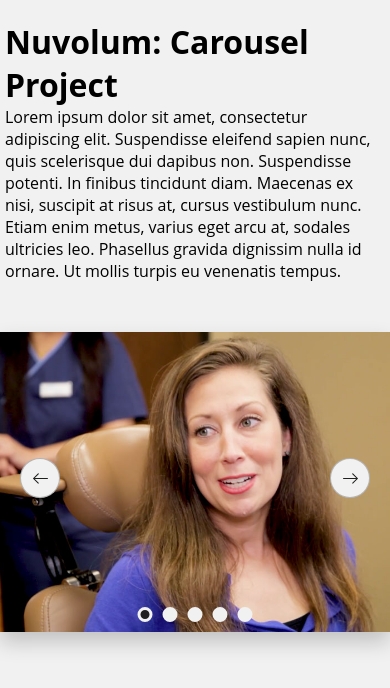
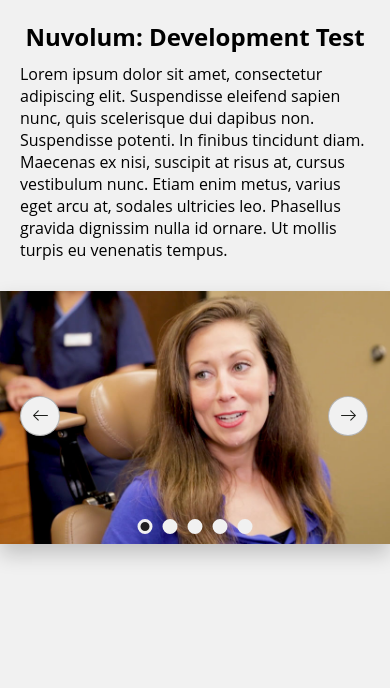
Before and after one commit to AustinW24/Nuvolum, a React (Create React App) app: page / in a window 390 px wide. Shown: the top 688 px of the page. Built offline with nearby package versions, Linux system fonts and the light colour scheme.

Commit message:
css for all devices

```diff
--- a/src/Components/Header/Header.css
+++ b/src/Components/Header/Header.css
@@ -5,13 +5,25 @@
     padding-bottom: 0;
     padding-top: 20px;
 }
-@media screen and (max-width: 605px) {
+@media screen and (max-width: 450px) {
     .header-container {
-        padding-right: min(5px);
-        padding-left: min(5px);
+        padding-right: min(10px);
+        padding-left: min(10px);
     }
+    h1 {
+        font-size: 24px;
+    }
+    p {
+        margin-top: 10px;
+        margin-bottom: -20px;
+        font-size: 16px;
+    }
+    .slide {
+        height: 400px;
+    }
+
 }
-@media screen and (min-width: 605px) {
+@media screen and (min-width: 455px) {
     .header-container {
         display: flex;
         align-items: center;
--- a/src/Components/Header/index.js
+++ b/src/Components/Header/index.js
@@ -5,7 +5,7 @@ export default function Header() {
 
     return (
         <div className="header-container">
-            <h1>Nuvolum: Carousel Project</h1>
+            <h1>Nuvolum: Development Test</h1>
             <p>Lorem ipsum dolor sit amet, consectetur adipiscing elit. Suspendisse eleifend sapien nunc, quis scelerisque dui dapibus non. Suspendisse potenti. In finibus tincidunt diam. Maecenas ex nisi, suscipit at risus at, cursus vestibulum nunc. Etiam enim metus, varius eget arcu at, sodales ultricies leo. Phasellus gravida dignissim nulla id ornare. Ut mollis turpis eu venenatis tempus. </p>
         </div>
     )
--- a/src/Components/Slider/Slider.css
+++ b/src/Components/Slider/Slider.css
@@ -1,17 +1,51 @@
+@media screen and (max-width: 500px){
+    .container-slider {
+        height: 30%;
+    }
+    .dot {
+        width: 15px;
+        height: 15px;
+    }
+    .btn-slide {
+        height: 40px;
+        width: 40px;
+    }
+    .btn-slide img {
+        width: 15px;
+        height: 15px;
+        pointer-events: none;
+      }
+    p {
+        font-size: 16px;
+    }
+}
+@media screen and (min-width: 700px){
+  .container-slider {
+    width: 100%;
+    height: 50%;
+  }
+  p {
+      font-size: 20px;
+  }
+}
+@media screen and (min-width: 1050px){
+  .container-slider {
+    width: 100%;
+    height: 50%;
+  }
+  p {
+      font-size: 20px;
+  }
+}
 .container-slider {
-    max-width: 500px;
-    height: 300px;
+    max-width: 700px;
+    max-height: 400px;
     margin: 50px auto 0;
     position: relative;
     overflow: hidden;
     box-shadow: 0 10px 20px rgba(0, 0, 0, 0.2);
   }
 
-  @media screen and (max-width: 700px){
-    .container-slider {
-      width: 100%;
-    }
-  }
   .slide {
       width: 100%;
       height: 100%;
@@ -72,19 +106,3 @@
 .dot.active {
     background: rgb(32, 32, 32);
 }
-
-@media screen and (max-width: 500px){
-    .dot {
-        width: 15px;
-        height: 15px;
-    }
-    .btn-slide {
-        height: 40px;
-        width: 40px;
-    }
-    .btn-slide img {
-        width: 15px;
-        height: 15px;
-        pointer-events: none;
-      }
-}
--- a/src/Components/SliderModal/SliderModal.css
+++ b/src/Components/SliderModal/SliderModal.css
@@ -4,14 +4,15 @@
     top: 50%;
     left: 50%;
     transform: translate(-50%, -50%);
-    width: 60%; /* Full width */
+    width: 80%; /* Full width */
     height: 60%; /* Full height */
     box-shadow: 0 10px 20px rgba(0, 0, 0, 0.2);
     background-color: rgba(0,0,0,0.4);
     }
-    @media screen and (max-width: 700px){
-      .slider {
-        margin: 100px 10px 0;
+    @media screen and (min-width: 550px){
+      .slider-modal {
+        width: 70%;
+        height: 75%;
       }
     }
     .slide {
@@ -76,8 +77,13 @@
       background: rgb(32, 32, 32);
   }
 
-  @media screen and (max-width: 500px){
-      .dot {
+  @media screen and (max-width: 550px){
+    .slider-modal {
+        height: 35%;
+        width: 95%;
+        top: 45%;
+    }
+    .dot {
           width: 15px;
           height: 15px;
       }
@@ -90,9 +96,18 @@
           height: 15px;
           pointer-events: none;
         }
+        p {
+            padding: 0px 10px 0px 10px;
+        }
+
   }
-  button {
+     button {
       position: absolute;
       right: 0;
-      width: 20px;
+      border: none;
+      margin: 2px 2px 0px 0px;
+      width: 25px;
+      height: 25px;
+      font-weight: bold;
+      border-radius: 50%;
   }
--- a/src/Components/SliderModal/index.js
+++ b/src/Components/SliderModal/index.js
@@ -32,7 +32,7 @@ export default function SliderModal({ setShowModal, data }) {
                     <div
                         key={obj.id}
                         className={slideIndex === index + 1 ? "slide active-anim" : "slide"}>
-                        <button onClick={() => setShowModal(false)}>X</button>
+                        <button onClick={() => setShowModal(false)} >X</button>
                         <img
                             src={process.env.PUBLIC_URL + require(`../Slider/imgs/${index + 1}.jpg`)}
                             alt={obj.alt} />
```
